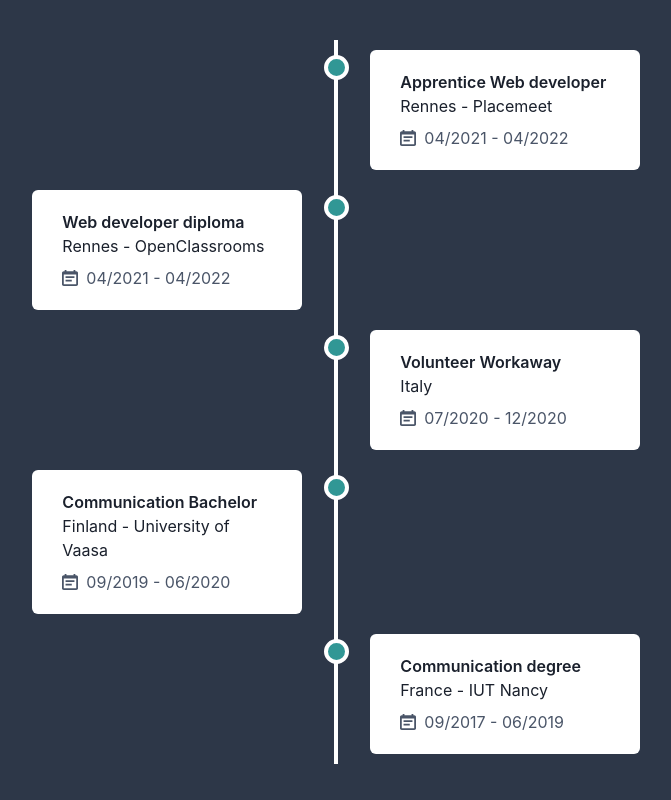
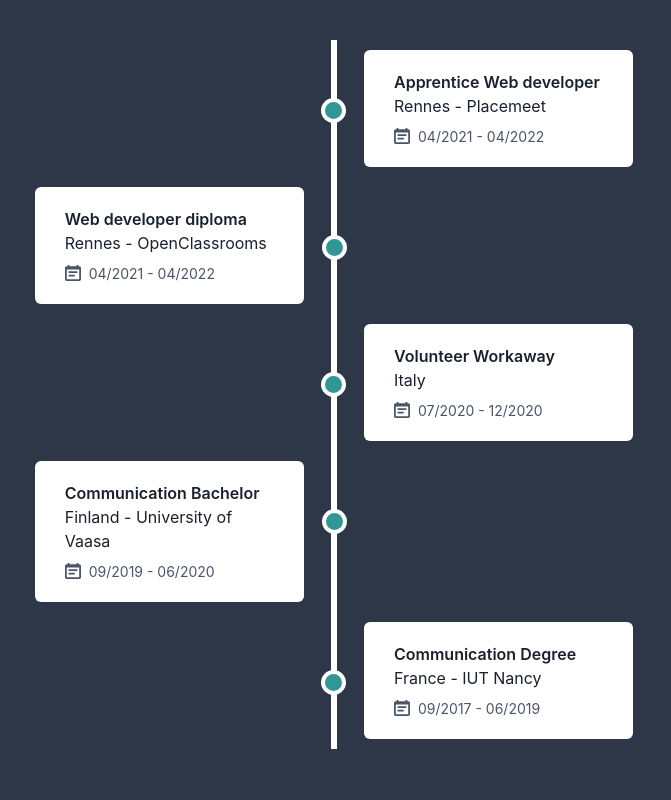
Before and after one commit to ThomasBergamin/portfolio, a React (Create React App) app: page / in a window 1280 px wide. Shown: the part 2200-3000 px from the top of the page, without its empty margins (306-977 px from the left). Built offline with nearby package versions, Linux system fonts and the light colour scheme.

Commit message:
fix: 🐛 fix timeline responsive

```diff
--- /dev/null
+++ b/src/components/Timeline/TimelineContainer.tsx
@@ -0,0 +1,32 @@
+import { Box, useMediaQuery } from '@chakra-ui/react';
+import { ReactNode } from 'react';
+
+interface ITimelineContainer {
+  children: ReactNode;
+}
+
+const TimelineContainer = ({ children }: ITimelineContainer) => {
+  const [isLargerThan768] = useMediaQuery('(min-width: 768px)');
+  return (
+    <Box
+      id="timeline"
+      position="relative"
+      maxW="1200px"
+      margin="0 auto"
+      _after={{
+        content: `''`,
+        position: 'absolute',
+        width: '6px',
+        backgroundColor: 'white',
+        top: 0,
+        bottom: 0,
+        left: isLargerThan768 ? '50%' : '31px',
+        marginLeft: '-3px',
+      }}
+    >
+      {children}
+    </Box>
+  );
+};
+
+export default TimelineContainer;
--- /dev/null
+++ b/src/components/Timeline/TimelineObject.tsx
@@ -0,0 +1,72 @@
+import { CalendarIcon } from '@chakra-ui/icons';
+import { Box, HStack, useMediaQuery, Text } from '@chakra-ui/react';
+
+interface ITimelineObject {
+  title: string;
+  subtitle: string;
+  date: string;
+  position: 'left' | 'right';
+}
+
+const TimelineObject = ({
+  title,
+  subtitle,
+  date,
+  position,
+}: ITimelineObject) => {
+  const [isLargerThan768] = useMediaQuery('(min-width: 768px)');
+  return (
+    <>
+      <Box
+        id="container left"
+        position="relative"
+        padding="10px 40px"
+        width={isLargerThan768 ? '50%' : '100%'}
+        pl={isLargerThan768 ? '30px' : '70px'}
+        pr={isLargerThan768 ? '30px' : '25px'}
+        left={isLargerThan768 ? (position === 'left' ? 0 : '50%') : '0'}
+        /* left={isLargerThan768 ? (position === 'left' ? '171px' : '0px') : ' 0'} */
+
+        _after={{
+          content: `''`,
+          position: 'absolute',
+          width: '25px',
+          height: '25px',
+          right: '-13px',
+          left: isLargerThan768
+            ? position === 'left'
+              ? 'none'
+              : '-13px'
+            : '19px',
+          backgroundColor: 'teal.500',
+          top: '58px',
+          border: '4px solid white',
+          borderRadius: '50%',
+          zIndex: 1,
+        }}
+      >
+        <Box
+          id="content"
+          padding="20px 30px"
+          backgroundColor="white"
+          position="relative"
+          borderRadius="6px"
+        >
+          <Text fontWeight="semibold" as="h2">
+            {title}
+          </Text>
+          <Text as="h3">{subtitle}</Text>
+          <HStack mt={2}>
+            <CalendarIcon color="gray.600" />
+
+            <Text color="gray.600" fontSize="sm">
+              {date}
+            </Text>
+          </HStack>
+        </Box>
+      </Box>
+    </>
+  );
+};
+
+export default TimelineObject;
--- a/src/pages/sections/Qualification.tsx
+++ b/src/pages/sections/Qualification.tsx
@@ -1,12 +1,6 @@
-import { CalendarIcon } from '@chakra-ui/icons';
-import {
-  Container,
-  Box,
-  Text,
-  HStack,
-  Center,
-  Heading,
-} from '@chakra-ui/react';
+import { Container, Center, Heading } from '@chakra-ui/react';
+import TimelineContainer from '../../components/Timeline/TimelineContainer';
+import TimelineObject from '../../components/Timeline/TimelineObject';
 
 const Qualification = () => {
   return (
@@ -15,207 +9,38 @@ const Qualification = () => {
         <Heading color="whiteAlpha.900">My journey</Heading>
       </Center>
 
-      <Box
-        id="timeline"
-        position="relative"
-        maxW="1200px"
-        margin="0 auto"
-        _after={{
-          content: `''`,
-          position: 'absolute',
-          width: '4px',
-          backgroundColor: 'white',
-          top: 0,
-          bottom: 0,
-          left: '50%',
-        }}
-      >
-        <Container
-          padding="10px 30px"
-          position="relative"
-          w="50%"
-          left="171px"
-          _after={{
-            content: `''`,
-            position: 'absolute',
-            width: '25px',
-            height: '25px',
-            right: '-17px',
-            left: '-16px',
-            backgroundColor: 'teal.500',
-            top: '15px',
-            border: '4px solid white',
-            borderRadius: '50%',
-            zIndex: 1,
-          }}
-        >
-          <Box
-            id="content"
-            padding="20px 30px"
-            backgroundColor="white"
-            position="relative"
-            borderRadius="6px"
-          >
-            <Text fontWeight="semibold" as="h2">
-              Apprentice Web developer
-            </Text>
-            <Text as="h3">Rennes - Placemeet</Text>
-            <HStack mt={2}>
-              <CalendarIcon color="gray.600" />
-
-              <Text color="gray.600">04/2021 - 04/2022</Text>
-            </HStack>
-          </Box>
-        </Container>
-        <Container
-          padding="10px 30px"
-          position="relative"
-          w="50%"
-          right="167px"
-          _after={{
-            content: `''`,
-            position: 'absolute',
-            width: '25px',
-            height: '25px',
-            right: '-17px',
-            backgroundColor: 'teal.500',
-            top: '15px',
-            border: '4px solid white',
-            borderRadius: '50%',
-            zIndex: 1,
-          }}
-        >
-          <Box
-            id="content"
-            padding="20px 30px"
-            backgroundColor="white"
-            position="relative"
-            borderRadius="6px"
-          >
-            <Text as="h2" fontWeight="semibold">
-              Web developer diploma
-            </Text>
-            <Text as="h3">Rennes - OpenClassrooms</Text>
-
-            <HStack mt={2}>
-              <CalendarIcon color="gray.600" />
-
-              <Text color="gray.600">04/2021 - 04/2022</Text>
-            </HStack>
-          </Box>
-        </Container>
-        <Container
-          padding="10px 30px"
-          position="relative"
-          w="50%"
-          left="171px"
-          _after={{
-            content: `''`,
-            position: 'absolute',
-            width: '25px',
-            height: '25px',
-            right: '-17px',
-            left: '-16px',
-            backgroundColor: 'teal.500',
-            top: '15px',
-            border: '4px solid white',
-            borderRadius: '50%',
-            zIndex: 1,
-          }}
-        >
-          <Box
-            id="content"
-            padding="20px 30px"
-            backgroundColor="white"
-            position="relative"
-            borderRadius="6px"
-          >
-            <Text fontWeight="semibold" as="h2">
-              Volunteer Workaway
-            </Text>
-            <Text as="h3">Italy</Text>
-            <HStack mt={2}>
-              <CalendarIcon color="gray.600" />
-
-              <Text color="gray.600">07/2020 - 12/2020</Text>
-            </HStack>
-          </Box>
-        </Container>
-        <Container
-          padding="10px 30px"
-          position="relative"
-          w="50%"
-          right="167px"
-          _after={{
-            content: `''`,
-            position: 'absolute',
-            width: '25px',
-            height: '25px',
-            right: '-17px',
-            backgroundColor: 'teal.500',
-            top: '15px',
-            border: '4px solid white',
-            borderRadius: '50%',
-            zIndex: 1,
-          }}
-        >
-          <Box
-            id="content"
-            padding="20px 30px"
-            backgroundColor="white"
-            position="relative"
-            borderRadius="6px"
-          >
-            <Text as="h2" fontWeight="semibold">
-              Communication Bachelor
-            </Text>
-            <Text as="h3">Finland - University of Vaasa</Text>
-
-            <HStack mt={2}>
-              <CalendarIcon color="gray.600" />
-
-              <Text color="gray.600">09/2019 - 06/2020</Text>
-            </HStack>
-          </Box>
-        </Container>{' '}
-        <Container
-          padding="10px 30px"
-          position="relative"
-          w="50%"
-          left="171px"
-          _after={{
-            content: `''`,
-            position: 'absolute',
-            width: '25px',
-            height: '25px',
-            right: '-17px',
-            left: '-16px',
-            backgroundColor: 'teal.500',
-            top: '15px',
-            border: '4px solid white',
-            borderRadius: '50%',
-            zIndex: 1,
-          }}
-        >
-          <Box
-            id="content"
-            padding="20px 30px"
-            backgroundColor="white"
-            position="relative"
-            borderRadius="6px"
-          >
-            <Text fontWeight="semibold" as="h2">
-              Communication degree
-            </Text>
-            <Text as="h3">France - IUT Nancy</Text>
-            <HStack mt={2}>
-              <CalendarIcon color="gray.600" />
-
-              <Text color="gray.600">09/2017 - 06/2019</Text>
-            </HStack>
-          </Box>
-        </Container>
-      </Box>
+      <TimelineContainer>
+        <TimelineObject
+          title="Apprentice Web developer"
+          subtitle="Rennes - Placemeet"
+          date="04/2021 - 04/2022"
+          position="right"
+        />
+        <TimelineObject
+          title="Web developer diploma"
+          subtitle="Rennes - OpenClassrooms"
+          date="04/2021 - 04/2022"
+          position="left"
+        />
+        <TimelineObject
+          title="Volunteer Workaway"
+          subtitle="Italy"
+          date="07/2020 - 12/2020"
+          position="right"
+        />
+        <TimelineObject
+          title="Communication Bachelor"
+          subtitle="Finland - University of Vaasa"
+          date="09/2019 - 06/2020"
+          position="left"
+        />
+        <TimelineObject
+          title="Communication Degree"
+          subtitle="France - IUT Nancy"
+          date="09/2017 - 06/2019"
+          position="right"
+        />
+      </TimelineContainer>
     </Container>
   );
 };
```
